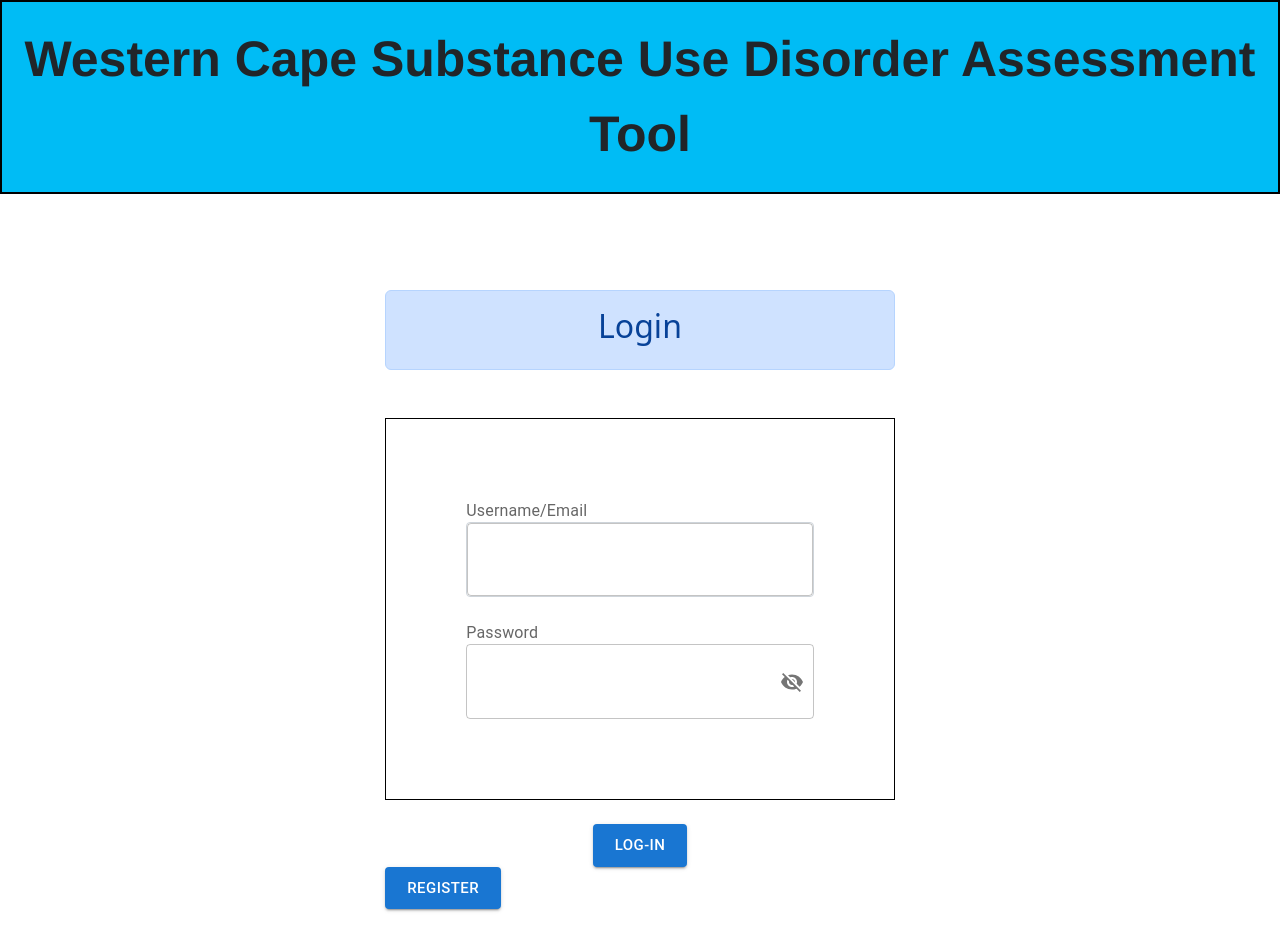
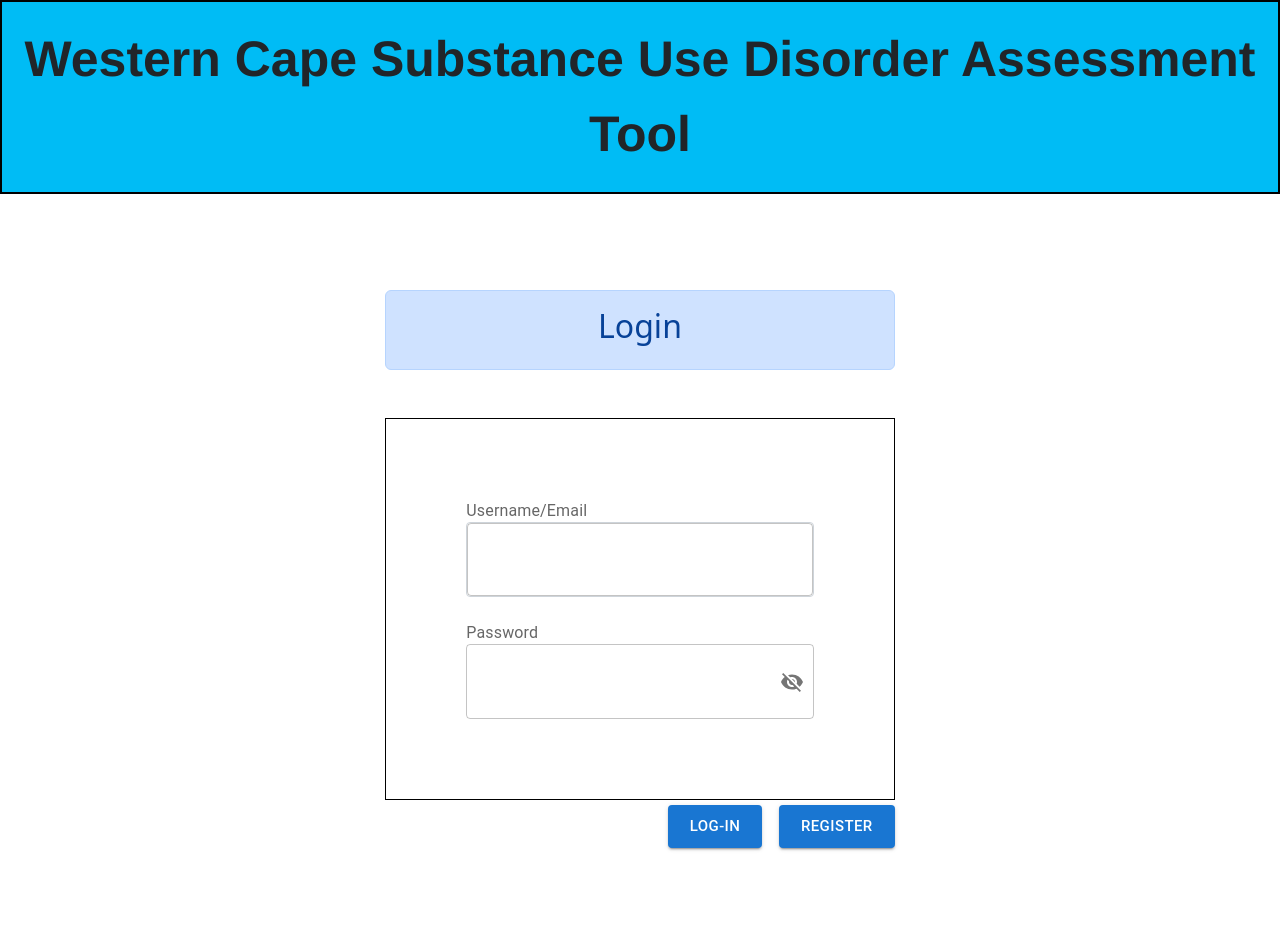
Before and after one commit to ElmarKenguerli/WC_SUDAT-WebApp, a React (Create React App) app: page / in a window 1280 px wide. Shown: the top 950 px of the page. After the commit the page ends 896 px from the top, so only its background shows below. Built offline with nearby package versions, Linux system fonts and the light colour scheme.

Commit message:
rearranged login UI

```diff
--- a/src/database/AddUser.js
+++ b/src/database/AddUser.js
@@ -90,7 +90,7 @@ export function AddUser(){
 
           </div>
         </Box>
-          <div className="text-center mt-4">
+          <div align="right" style={{marginTop:5}}>
 
             <Button
                 variant="contained"
@@ -99,7 +99,7 @@ export function AddUser(){
                 if (userName !== "")
                 {
                 //setUsernameCaption(email);
-                onclick = (handleSubmit);
+                //onclick = (handleSubmit);
                 navigate("./LandingPage");
                 }
                 else
@@ -108,21 +108,22 @@ export function AddUser(){
                 }
 
                 }}
+
                 >
                 {" "}
                 Log-in
             </Button>
-
-
-
-          </div>
-          <Button
+            &nbsp;&nbsp;&nbsp;&nbsp;
+            <Button
                 variant="contained"
                 size = "large"
                 onClick={() =>navigate("./Signup")}
                 >
                 Register
             </Button>
+
+          </div>
+
       </div>
 
     )
```
